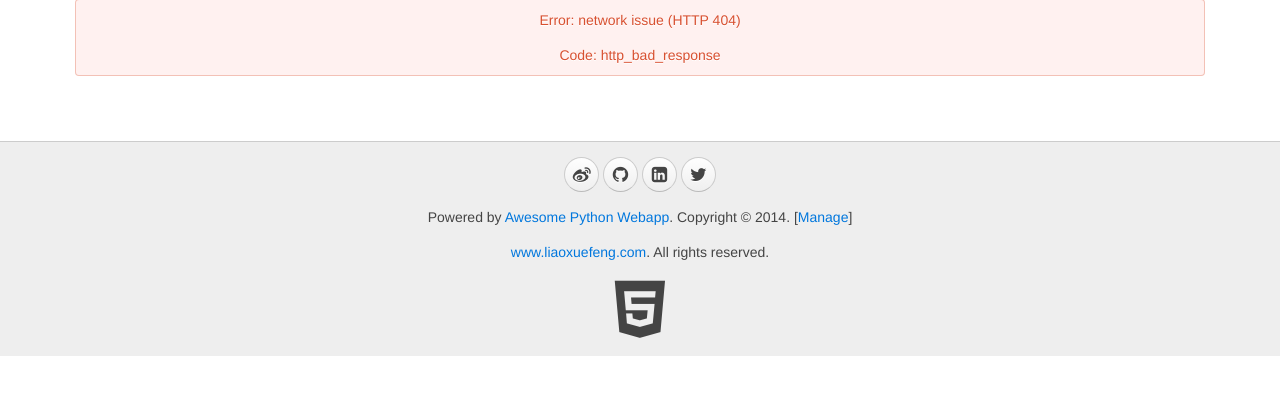
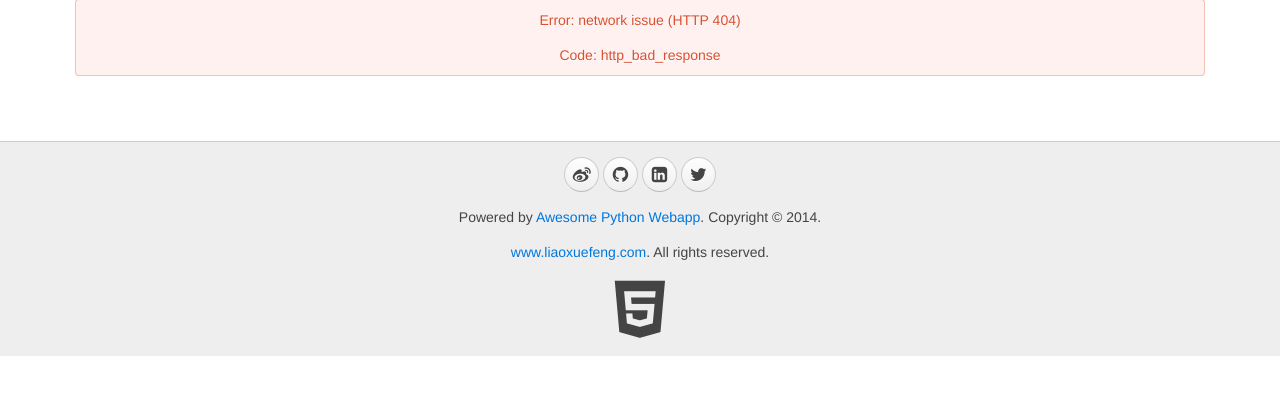
Before and after one commit to alex00321/Python, a Python web app: template awesome-python3-webapp/www/templates/manage_blogs.html in a window 1280 px wide. Shown: the part 125-520 px from the top of the page. Run offline with Jinja, Linux system fonts and the light colour scheme; the template is opened without the code that fills it: most values are stand-ins (such as "Sample title", 1, 10 or a date in 2020).

Commit message:
Add files via upload

```diff
--- a/awesome-python3-webapp/www/templates/__base__.html
+++ b/awesome-python3-webapp/www/templates/__base__.html
@@ -40,6 +40,9 @@
                 <li data-url="blogs"><a href="/"><i class="uk-icon-home"></i> 日志</a></li>
                 <li><a target="_blank" href="http://www.liaoxuefeng.com/wiki/0014316089557264a6b348958f449949df42a6d3a2e542c000"><i class="uk-icon-book"></i> 教程</a></li>
                 <li><a target="_blank" href="https://github.com/michaelliao/awesome-python3-webapp"><i class="uk-icon-code"></i> 源码</a></li>
+                {% if __user__.admin %}
+                    <li><a href="/manage/" target="_blank">管理员权限</a></li>
+                {% endif %}
             </ul>
             <div class="uk-navbar-flip">
                 <ul class="uk-navbar-nav">
@@ -79,7 +82,7 @@
                     <a target="_blank" href="http://www.linkedin.com/in/liaoxuefeng" class="uk-icon-button uk-icon-linkedin-square"></a>
                     <a target="_blank" href="https://twitter.com/liaoxuefeng" class="uk-icon-button uk-icon-twitter"></a>
                 </p>
-                <p>Powered by <a href="http://awesome.liaoxuefeng.com">Awesome Python Webapp</a>. Copyright &copy; 2014. [<a href="/manage/" target="_blank">Manage</a>]</p>
+                <p>Powered by <a href="http://awesome.liaoxuefeng.com">Awesome Python Webapp</a>. Copyright &copy; 2014. </p>
                 <p><a href="http://www.liaoxuefeng.com/" target="_blank">www.liaoxuefeng.com</a>. All rights reserved.</p>
                 <a target="_blank" href="http://www.w3.org/TR/html5/"><i class="uk-icon-html5" style="font-size:64px; color: #444;"></i></a>
             </div>
```
